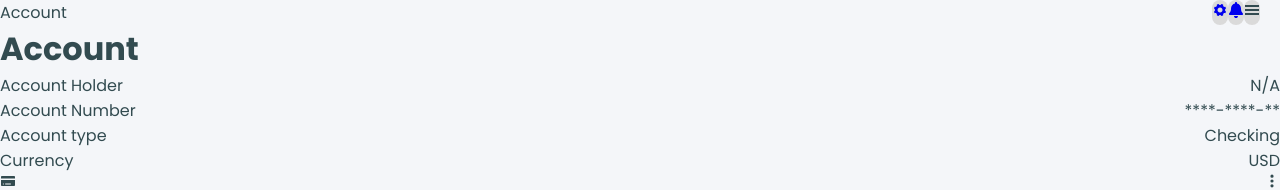
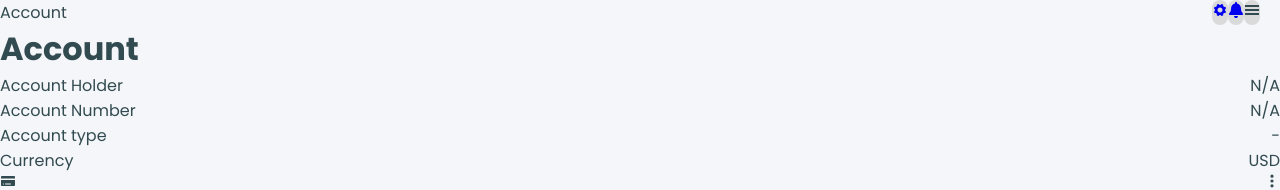
Before and after one commit to Minhal128/helvita-frontend, a React (Vite) app: page /dashboard/account in a window 1280 px wide. Shown: the top 190 px of the page. Built offline with nearby package versions, Linux system fonts and the light colour scheme; no server answers; sample sign-in values are in the browser's storage.

Commit message:
Fix: Account page now correctly shows Plaid account number

```diff
--- a/src/pages/Dashboard/AccountPage.jsx
+++ b/src/pages/Dashboard/AccountPage.jsx
@@ -9,7 +9,8 @@ const AccountPage = () => {
     const { t } = useTranslation();
     const [accountData, setAccountData] = useState({
         holder: 'Loading...',
-        accountNumber: '****-****-**',
+        accountNumber: 'N/A',
+        fullAccountNumber: null,
         type: '-',
         currency: 'USD'
     });
@@ -17,6 +18,8 @@ const AccountPage = () => {
     const [spent, setSpent] = useState(0);
     const [transactionCount, setTransactionCount] = useState(0);
     const [loading, setLoading] = useState(true);
+    const [isPlaidConnected, setIsPlaidConnected] = useState(false);
+    const [showFullAccountNumber, setShowFullAccountNumber] = useState(false);
 
     useEffect(() => {
         fetchAccountData();
@@ -41,12 +44,25 @@ const AccountPage = () => {
                               user.email?.split('@')[0] ||
                               'N/A';
 
+            // Check if Plaid account is connected (has accounts)
+            const hasPlaidAccount = reserveRes.accounts && reserveRes.accounts.length > 0;
+            const plaidAccount = hasPlaidAccount ? reserveRes.accounts[0] : null;
+            setIsPlaidConnected(hasPlaidAccount);
+
+            // Get the full account number if available (account_id from Plaid)
+            const fullAccNumber = plaidAccount?.accountId || null;
+            const maskNumber = plaidAccount?.mask || (plaidAccount?.accountId ? plaidAccount.accountId.slice(-4) : null);
+
             setAccountData({
                 holder: holderName,
-                accountNumber: reserveRes.accounts?.[0]?.mask ?
-                    `****-****-${reserveRes.accounts[0].mask}` : '****-****-**',
-                type: reserveRes.accounts?.[0]?.subtype || reserveRes.accounts?.[0]?.type || 'Checking',
-                currency: reserveRes.accounts?.[0]?.currency || 'USD'
+                // Show N/A if no Plaid account connected, otherwise show masked account number
+                accountNumber: hasPlaidAccount && maskNumber ?
+                    `****-****-${maskNumber}` : 'N/A',
+                fullAccountNumber: fullAccNumber,
+                type: hasPlaidAccount ?
+                    (plaidAccount?.subtype || plaidAccount?.type || 'Checking') : '-',
+                currency: hasPlaidAccount ?
+                    (plaidAccount?.currency || 'USD') : 'USD'
             });
 
             // Set balance
@@ -105,7 +121,15 @@ const AccountPage = () => {
                         </div>
                         <div className='flex items-center justify-between mt-1'>
                             <p className='text-gray text-sm'>{t('account.accountNumber')}</p>
-                            <p className='font-semibold text-xs sm:text-sm'>{accountData.accountNumber}</p>
+                            <p
+                                className={`font-semibold text-xs sm:text-sm ${isPlaidConnected ? 'cursor-pointer hover:text-blue select-none' : ''}`}
+                                onClick={() => isPlaidConnected && setShowFullAccountNumber(!showFullAccountNumber)}
+                                title={isPlaidConnected ? (showFullAccountNumber ? 'Click to hide' : 'Click to reveal') : ''}
+                            >
+                                {showFullAccountNumber && accountData.fullAccountNumber
+                                    ? accountData.fullAccountNumber
+                                    : accountData.accountNumber}
+                            </p>
                         </div>
                         <div className='flex items-center justify-between mt-1'>
                             <p className='text-gray text-sm'>{t('account.accountType')}</p>
```
